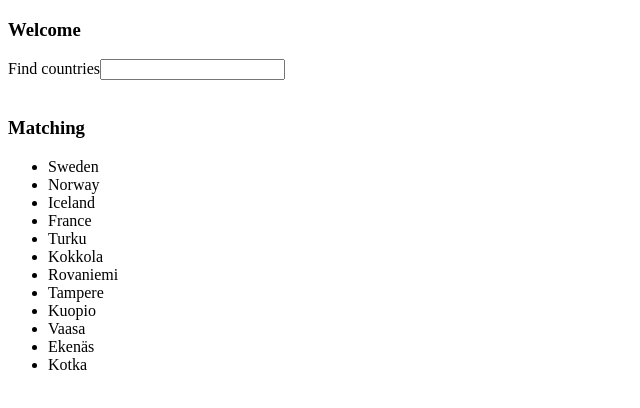
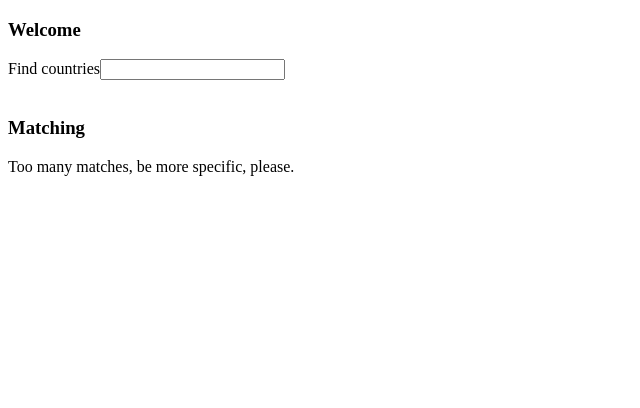
Before and after one commit to maikkinen/part2, a React (Create React App) app in the folder maiden_tiedot/: page / in a window 1280 px wide. Shown: the top 408 px of the page, without its empty margins (0-640 px from the left). Built offline with nearby package versions, Linux system fonts and the light colour scheme; the HTML template or start-up script is replaced by a standard one.

Commit message:
Teht_2.12, state ennen kuin aloin irrottaa yhden ja monen maan renderöinnin omiksi komponenteiksi. Toimiva, ei vielä täysin tehtävänantoa vastaava.

```diff
--- a/maiden_tiedot/src/App.js
+++ b/maiden_tiedot/src/App.js
@@ -5,27 +5,27 @@ const CountryList = ({countries, filter}) => {
   const filteredCountries = countries
   const filt = filter
 
-  if (filter !== "") { //filteriin taitaa mennä jtn ennen kuin kaatuu, koska pääsee 7:aan
+  if (filter !== "") {
     const filteredCountries = countries.filter(country => (country.name.includes(filt)))
-    if(filteredCountries.length >= 5) {
+    if(filteredCountries.length >= 7) {
       return (
         <div>
           Too many matches, be more specific, please.
         </div>
       )
     }
-    return (
-      <ul>
-          {filteredCountries.map(country => <li key={country.name} >{country.name}</li> )}
-      </ul>
-    )
+    else {
+      return (
+        <ul>
+            {filteredCountries.map(country => <li key={country.name} >{country.name}</li> )}
+        </ul>
+      )
+    }
   }
-  //Jos ei haluta filtteröidä = näytä kaikki.
+  // Default, kun ei oo vielä tullut ensimmäistäkään inputtia filteriin.
   else {
     return (
-      <ul>
-        {filteredCountries.map(country => <li key={country.name} >{country.name}</li> )}
-      </ul>
+      <p> Too many matches, be more specific, please. </p>
       )
   }
 }
```
